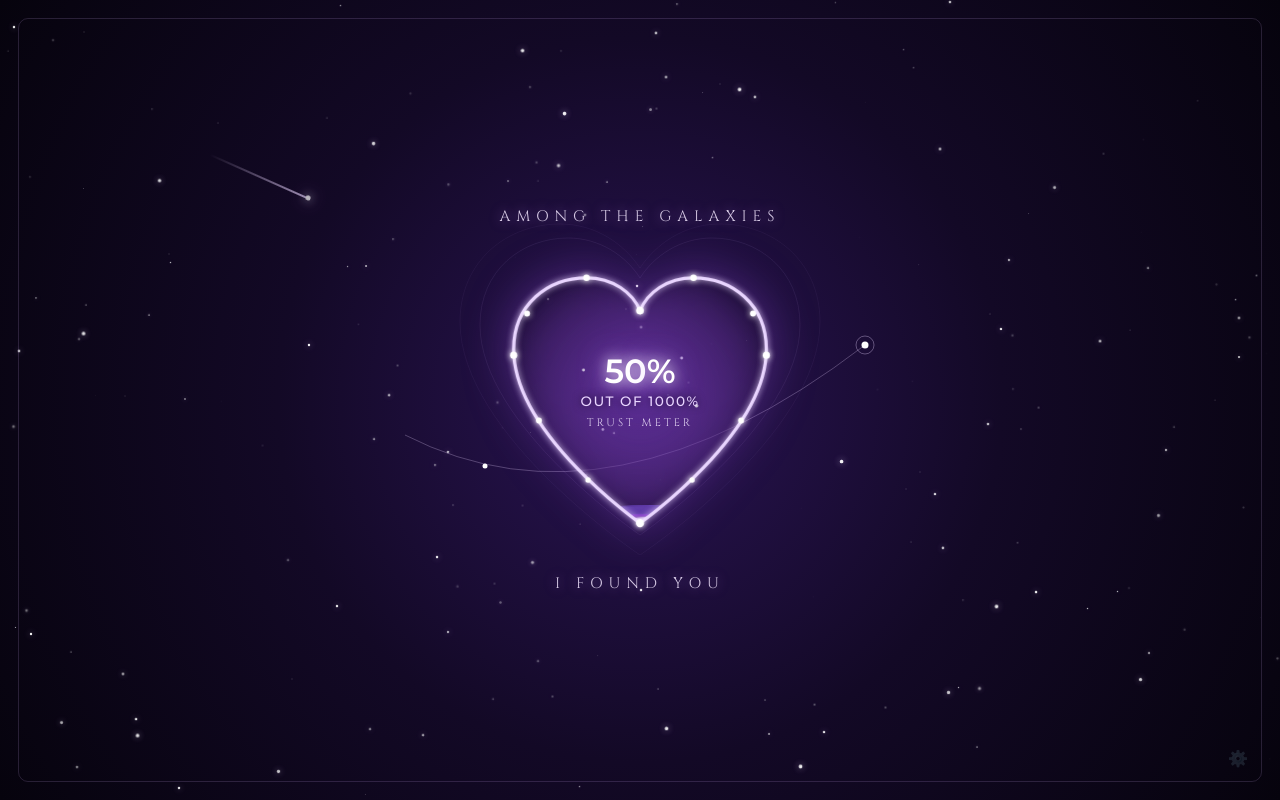
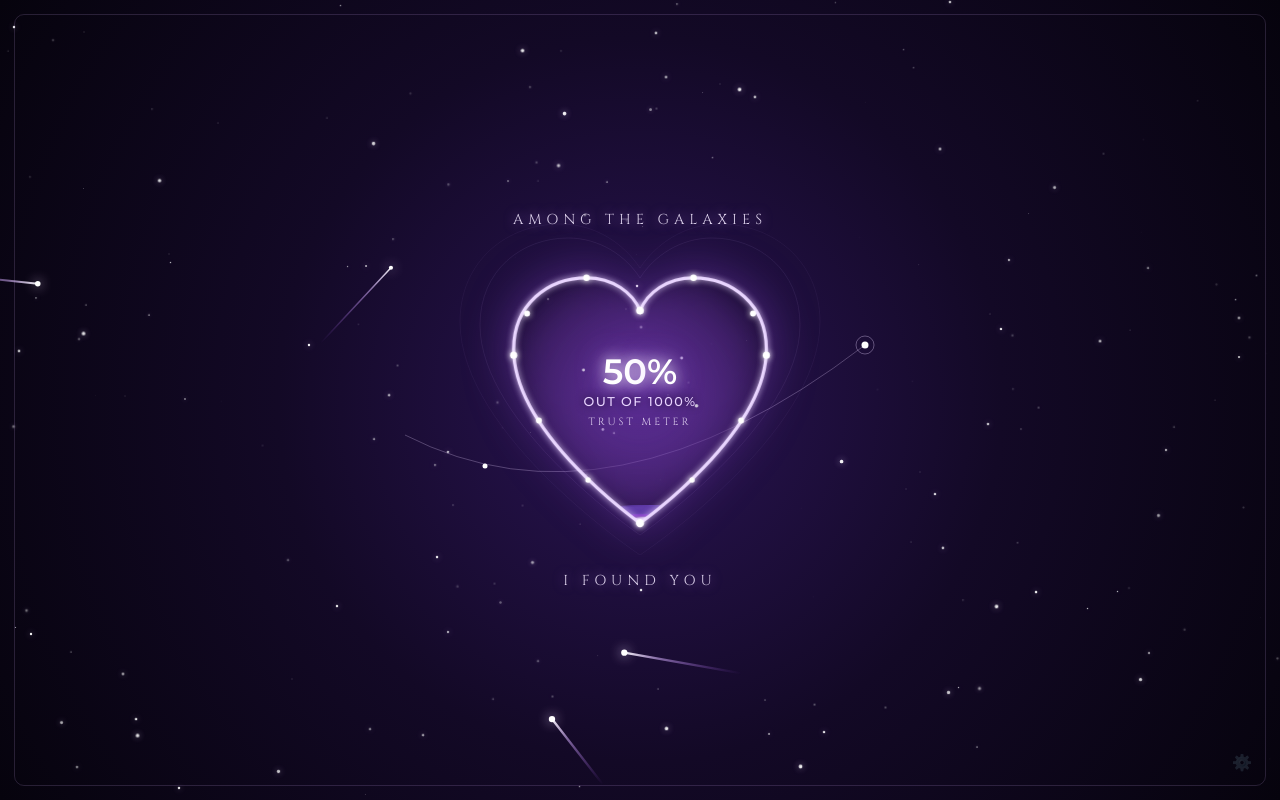
Before and after one commit to ANAND2002-DEV/Trust-, a plain HTML site: page index.html in a window 1280 px wide. Drawn offline with Linux system fonts and the light colour scheme; animation ran at ten frames a second.

Commit message:
Update index.html

```diff
--- a/index.html
+++ b/index.html
@@ -2,7 +2,7 @@
 <html lang="en">
 <head>
     <meta charset="UTF-8">
-    <meta name="viewport" content="width=device-width, initial-scale=1.0">
+    <meta name="viewport" content="width=device-width, initial-scale=1.0, maximum-scale=1.0, user-scalable=no">
     <title>Among The Galaxies - Trust Meter</title>
     <link href="https://fonts.googleapis.com/css2?family=Cinzel:wght@400;600;700&family=Montserrat:wght@300;500;600&display=swap" rel="stylesheet">
     <style>
@@ -12,33 +12,29 @@
             box-sizing: border-box;
         }
 
-        body {
-            height: 100vh;
-            width: 100vw;
+        html, body {
+            height: 100%;
+            height: 100dvh;
+            width: 100%;
             overflow: hidden;
             background: radial-gradient(circle at 50% 50%, #2a1454 0%, #130926 48%, #06030d 100%);
-            display: flex;
-            flex-direction: column;
-            align-items: center;
-            justify-content: center;
             color: #f3e8ff;
             font-family: 'Cinzel', serif;
-            position: relative;
+            position: fixed;
+            inset: 0;
         }
 
-        /* Subtle Outer Frame like Reference */
         .cosmic-frame {
             position: fixed;
-            inset: 18px;
+            inset: 14px;
             border: 1px solid rgba(216, 180, 254, 0.16);
             border-radius: 10px;
             pointer-events: none;
-            z-index: 3;
+            z-index: 4;
         }
 
-        /* Starry Night Sky */
         #stars-container {
-            position: absolute;
+            position: fixed;
             inset: 0;
             z-index: 0;
             pointer-events: none;
@@ -57,67 +53,47 @@
             50% { opacity: 0.95; transform: scale(1.2); }
         }
 
-        /* Shooting Star */
-        .shooting-star {
-            position: absolute;
-            top: 22%;
-            left: 16%;
-            width: 110px;
-            height: 1.5px;
-            background: linear-gradient(90deg, rgba(255,255,255,0), rgba(233,213,255,0.95));
-            transform: rotate(24deg);
-            opacity: 0.7;
+        #shooting-stars-canvas {
+            position: fixed;
+            inset: 0;
+            width: 100%;
+            height: 100%;
+            z-index: 1;
             pointer-events: none;
-            z-index: 1;
         }
 
-        .shooting-star::after {
-            content: '';
-            position: absolute;
-            right: 0;
-            top: -2px;
-            width: 5px;
-            height: 5px;
-            border-radius: 50%;
-            background: #fff;
-            box-shadow: 0 0 10px #fff, 0 0 18px #c084fc;
-        }
-
-        /* Main Cosmic Layout */
-        .stage {
-            position: relative;
+        .center-anchor {
+            position: fixed;
+            top: 50%;
+            left: 50%;
+            transform: translate(-50%, -50%);
             z-index: 2;
             display: flex;
             flex-direction: column;
             align-items: center;
             justify-content: center;
             width: 100%;
-            max-width: 720px;
-            padding: 20px;
+            pointer-events: none;
         }
 
         .top-caption, .bottom-caption {
-            font-size: 0.95rem;
-            letter-spacing: 6px;
-            color: rgba(243, 232, 255, 0.85);
+            font-size: 0.9rem;
+            letter-spacing: 5px;
+            color: rgba(243, 232, 255, 0.88);
             text-transform: uppercase;
-            text-shadow: 0 0 12px rgba(192, 132, 252, 0.6);
+            text-shadow: 0 0 12px rgba(192, 132, 252, 0.65);
             user-select: none;
+            text-align: center;
+            width: 100%;
         }
 
-        .top-caption {
-            margin-bottom: 18px;
-        }
+        .top-caption { margin-bottom: 16px; }
+        .bottom-caption { margin-top: 16px; }
 
-        .bottom-caption {
-            margin-top: 18px;
-        }
-
-        /* Heart & Orbit Container */
         .heart-stage {
             position: relative;
-            width: 340px;
-            height: 310px;
+            width: 280px;
+            height: 260px;
             display: flex;
             align-items: center;
             justify-content: center;
@@ -126,30 +102,31 @@
 
         @keyframes floatHeart {
             0%, 100% { transform: translateY(0px); }
-            50% { transform: translateY(-8px); }
+            50% { transform: translateY(-7px); }
         }
 
-        /* Decorative Orbit Rings Behind Heart */
         .orbit-svg {
             position: absolute;
-            width: 540px;
-            height: 360px;
+            top: 50%;
+            left: 50%;
+            transform: translate(-50%, -50%);
+            width: 140vw;
+            max-width: 540px;
+            height: auto;
             pointer-events: none;
             z-index: 1;
             overflow: visible;
         }
 
-        /* Main Heart SVG */
         .heart-svg {
             position: relative;
-            width: 300px;
-            height: 275px;
+            width: 265px;
+            height: 245px;
             z-index: 2;
             overflow: visible;
             filter: drop-shadow(0 0 22px rgba(168, 85, 247, 0.55));
         }
 
-        /* Liquid Water Waves Inside Heart */
         .water-group {
             transition: transform 1.4s cubic-bezier(0.22, 1, 0.36, 1);
         }
@@ -169,7 +146,6 @@
             100% { transform: translateX(-200px); }
         }
 
-        /* Meter Text Centered Inside the Heart */
         .inside-meter {
             position: absolute;
             z-index: 4;
@@ -183,7 +159,7 @@
 
         .inside-percentage {
             font-family: 'Montserrat', sans-serif;
-            font-size: 2.1rem;
+            font-size: 2rem;
             font-weight: 600;
             color: #ffffff;
             text-shadow: 0 0 14px rgba(255, 255, 255, 0.9), 0 0 28px rgba(192, 132, 252, 0.9);
@@ -192,7 +168,7 @@
 
         .inside-max {
             font-family: 'Montserrat', sans-serif;
-            font-size: 0.85rem;
+            font-size: 0.8rem;
             font-weight: 500;
             letter-spacing: 1.5px;
             color: #e9d5ff;
@@ -202,18 +178,17 @@
 
         .inside-label {
             font-family: 'Cinzel', serif;
-            font-size: 0.68rem;
+            font-size: 0.65rem;
             letter-spacing: 3px;
             text-transform: uppercase;
             color: rgba(243, 232, 255, 0.85);
             margin-top: 6px;
         }
 
-        /* Hidden Admin Trigger */
         #admin-trigger {
             position: fixed;
-            bottom: 24px;
-            right: 24px;
+            bottom: 20px;
+            right: 20px;
             z-index: 10;
             background: transparent;
             border: none;
@@ -224,11 +199,8 @@
             padding: 8px;
         }
 
-        #admin-trigger:hover {
-            color: rgba(233, 213, 255, 0.7);
-        }
+        #admin-trigger:hover { color: rgba(233, 213, 255, 0.7); }
 
-        /* Modal Styling */
         .modal-overlay {
             position: fixed;
             inset: 0;
@@ -272,9 +244,7 @@
             outline: none;
         }
 
-        .modal-box input:focus {
-            border-color: #c084fc;
-        }
+        .modal-box input:focus { border-color: #c084fc; }
 
         .btn-group {
             display: flex;
@@ -309,11 +279,10 @@
             display: none;
         }
 
-        @media (max-width: 480px) {
-            .top-caption, .bottom-caption { font-size: 0.75rem; letter-spacing: 4px; }
-            .heart-stage { width: 290px; height: 265px; }
-            .heart-svg { width: 260px; height: 240px; }
-            .inside-percentage { font-size: 1.85rem; }
+        @media (min-width: 768px) {
+            .heart-stage { width: 340px; height: 310px; }
+            .heart-svg { width: 300px; height: 275px; }
+            .inside-percentage { font-size: 2.2rem; }
         }
     </style>
 </head>
@@ -321,28 +290,24 @@
 
     <div class="cosmic-frame"></div>
     <div id="stars-container"></div>
-    <div class="shooting-star"></div>
+    <canvas id="shooting-stars-canvas"></canvas>
 
-    <div class="stage">
+    <div class="center-anchor">
         <div class="top-caption">Among The Galaxies</div>
 
         <div class="heart-stage">
-            <!-- Celestial Orbit Lines & Echo Hearts -->
             <svg class="orbit-svg" viewBox="0 0 540 360">
-                <!-- Faint Concentric Heart Echoes -->
                 <path d="M270,315 C270,315 110,205 110,105 C110,50 152,18 198,18 C230,18 256,36 270,58 C284,36 310,18 342,18 C388,18 430,50 430,105 C430,205 270,315 270,315 Z"
                       fill="none" stroke="rgba(216, 180, 254, 0.08)" stroke-width="1" />
                 <path d="M270,335 C270,335 90,215 90,102 C90,40 138,4 190,4 C226,4 254,24 270,48 C286,24 314,4 350,4 C402,4 450,40 450,102 C450,215 270,335 270,335 Z"
                       fill="none" stroke="rgba(216, 180, 254, 0.05)" stroke-width="1" />
 
-                <!-- Sweeping Orbital Arc -->
                 <path d="M 35,215 Q 240,320 495,125" fill="none" stroke="rgba(233, 213, 255, 0.28)" stroke-width="1" />
                 <circle cx="115" cy="246" r="2.5" fill="#ffffff" />
                 <circle cx="495" cy="125" r="3.5" fill="#ffffff" />
                 <circle cx="495" cy="125" r="9" fill="none" stroke="rgba(233, 213, 255, 0.35)" stroke-width="1" />
             </svg>
 
-            <!-- Constellation Heart with Liquid Inside -->
             <svg class="heart-svg" viewBox="0 0 200 185">
                 <defs>
                     <clipPath id="heart-clip">
@@ -369,33 +334,25 @@
                     </filter>
                 </defs>
 
-                <!-- Translucent Galaxy Glass Heart Base -->
                 <path d="M100,175 C100,175 15,115 15,58 C15,28 38,10 64,10 C82,10 95,20 100,32 C105,20 118,10 136,10 C162,10 185,28 185,58 C185,115 100,175 100,175 Z"
                       fill="url(#heartInnerGlow)" />
 
-                <!-- Liquid Water Rising Inside Heart -->
                 <g clip-path="url(#heart-clip)">
                     <g id="water-level" class="water-group" transform="translate(0, 160)">
-                        <!-- Back Wave -->
                         <path class="wave-back" d="M0,10 Q50,2 100,10 T200,10 T300,10 T400,10 V200 H0 Z" />
-                        <!-- Front Luminous Wave -->
                         <path class="wave-front" d="M0,12 Q50,20 100,12 T200,12 T300,12 T400,12 V200 H0 Z" />
-                        <!-- Shimmering Surface Line -->
                         <path class="wave-front" d="M0,12 Q50,20 100,12 T200,12 T300,12 T400,12" fill="none" stroke="rgba(243, 232, 255, 0.7)" stroke-width="1.2" />
                     </g>
 
-                    <!-- Subtle Galaxy Dust Spiral Inside Heart -->
                     <circle cx="62" cy="72" r="1" fill="#fff" opacity="0.7" />
                     <circle cx="138" cy="96" r="1.2" fill="#fff" opacity="0.8" />
                     <circle cx="75" cy="112" r="0.9" fill="#e9d5ff" opacity="0.6" />
                     <circle cx="128" cy="64" r="1" fill="#e9d5ff" opacity="0.7" />
                 </g>
 
-                <!-- Glowing Lavender-White Heart Outline -->
                 <path d="M100,175 C100,175 15,115 15,58 C15,28 38,10 64,10 C82,10 95,20 100,32 C105,20 118,10 136,10 C162,10 185,28 185,58 C185,115 100,175 100,175 Z"
                       fill="none" stroke="#e9d5ff" stroke-width="2.2" filter="url(#starGlow)" />
 
-                <!-- Constellation Star Nodes Along the Heart Border -->
                 <g fill="#ffffff" filter="url(#starGlow)">
                     <circle cx="100" cy="32" r="2.6" />
                     <circle cx="64" cy="10" r="2.2" />
@@ -412,7 +369,6 @@
                 </g>
             </svg>
 
-            <!-- Meter Displayed Inside the Heart -->
             <div class="inside-meter">
                 <div class="inside-percentage"><span id="trust-value">50</span>%</div>
                 <div class="inside-max">OUT OF 1000%</div>
@@ -423,10 +379,8 @@
         <div class="bottom-caption">I Found You</div>
     </div>
 
-    <!-- Subtle Admin Gear -->
     <button id="admin-trigger" title="Settings">⚙️</button>
 
-    <!-- Admin Login & Edit Modal -->
     <div id="admin-modal" class="modal-overlay">
         <div class="modal-box" id="login-view">
             <h3>Admin Access</h3>
@@ -451,12 +405,11 @@
             </div>
         </div>
     </div>
-
-    <script>
+        <script>
         // PASTE YOUR FIREBASE DATABASE URL BELOW (No trailing slash)
         const FIREBASE_DB_URL = "PASTE_YOUR_FIREBASE_URL_HERE";
 
-        // Generate Starry Night Background
+        // 1. Twinkling Background Stars
         const starsContainer = document.getElementById('stars-container');
         for (let i = 0; i < 180; i++) {
             const star = document.createElement('div');
@@ -471,6 +424,115 @@
             starsContainer.appendChild(star);
         }
 
+        // 2. Real Multi-Directional Shooting Stars Engine
+        const canvas = document.getElementById('shooting-stars-canvas');
+        const ctx = canvas.getContext('2d');
+        let shootingStars = [];
+
+        function resizeCanvas() {
+            canvas.width = window.innerWidth;
+            canvas.height = window.innerHeight;
+        }
+        window.addEventListener('resize', resizeCanvas);
+        resizeCanvas();
+
+        class ShootingStar {
+            constructor() {
+                this.reset();
+            }
+
+            reset() {
+                const edge = Math.floor(Math.random() * 4);
+                const w = canvas.width;
+                const h = canvas.height;
+                let angle;
+
+                if (edge === 0) {
+                    this.x = Math.random() * w;
+                    this.y = -30;
+                    angle = (Math.random() * 110 + 35) * (Math.PI / 180);
+                } else if (edge === 1) {
+                    this.x = w + 30;
+                    this.y = Math.random() * h;
+                    angle = (Math.random() * 110 + 125) * (Math.PI / 180);
+                } else if (edge === 2) {
+                    this.x = Math.random() * w;
+                    this.y = h + 30;
+                    angle = (Math.random() * 110 + 215) * (Math.PI / 180);
+                } else {
+                    this.x = -30;
+                    this.y = Math.random() * h;
+                    angle = (Math.random() * 110 - 55) * (Math.PI / 180);
+                }
+
+                this.speed = Math.random() * 9 + 7;
+                this.vx = Math.cos(angle) * this.speed;
+                this.vy = Math.sin(angle) * this.speed;
+                this.length = Math.random() * 110 + 75;
+                this.size = Math.random() * 1.6 + 1.2;
+            }
+
+            update() {
+                this.x += this.vx;
+                this.y += this.vy;
+                const margin = 180;
+                return !(
+                    this.x < -margin ||
+                    this.x > canvas.width + margin ||
+                    this.y < -margin ||
+                    this.y > canvas.height + margin
+                );
+            }
+
+            draw() {
+                const tailX = this.x - (this.vx / this.speed) * this.length;
+                const tailY = this.y - (this.vy / this.speed) * this.length;
+
+                const grad = ctx.createLinearGradient(this.x, this.y, tailX, tailY);
+                grad.addColorStop(0, 'rgba(255, 255, 255, 0.95)');
+                grad.addColorStop(0.3, 'rgba(216, 180, 254, 0.55)');
+                grad.addColorStop(1, 'rgba(168, 85, 247, 0)');
+
+                ctx.save();
+                ctx.beginPath();
+                ctx.moveTo(this.x, this.y);
+                ctx.lineTo(tailX, tailY);
+                ctx.strokeStyle = grad;
+                ctx.lineWidth = this.size;
+                ctx.lineCap = 'round';
+                ctx.stroke();
+
+                ctx.beginPath();
+                ctx.arc(this.x, this.y, this.size * 1.4, 0, Math.PI * 2);
+                ctx.fillStyle = '#ffffff';
+                ctx.shadowColor = '#e9d5ff';
+                ctx.shadowBlur = 12;
+                ctx.fill();
+                ctx.restore();
+            }
+        }
+
+        setInterval(() => {
+            if (shootingStars.length < 5) {
+                shootingStars.push(new ShootingStar());
+            }
+        }, 1100);
+
+        shootingStars.push(new ShootingStar());
+        setTimeout(() => shootingStars.push(new ShootingStar()), 450);
+
+        function animateShootingStars() {
+            ctx.clearRect(0, 0, canvas.width, canvas.height);
+            shootingStars = shootingStars.filter(star => {
+                const alive = star.update();
+                if (alive) star.draw();
+                return alive;
+            });
+            requestAnimationFrame(animateShootingStars);
+        }
+        animateShootingStars();
+
+        // 3. Trust Meter Logic (+5% Daily Growth)
         const MAX_TRUST = 1000;
         const DAILY_GROWTH = 5;
         const DEFAULT_BASE = 50;
@@ -481,7 +543,6 @@
         }
 
         async function loadGlobalTrustData() {
-            // If Firebase URL is not pasted yet, fallback to localStorage so it works immediately
             if (!FIREBASE_DB_URL || FIREBASE_DB_URL.includes("PASTE_YOUR")) {
                 let basePercent = localStorage.getItem('trust_base_percent') ?? DEFAULT_BASE;
                 let baseDate = localStorage.getItem('trust_base_date') ?? getTodayMidnight();
@@ -518,13 +579,12 @@
 
         function updateUI(value) {
             document.getElementById('trust-value').innerText = value;
-            // Map 0% - 1000% to SVG Y-coordinates inside heart (Empty = 165, Full = 5)
             const ratio = Math.min(1, Math.max(0, value / MAX_TRUST));
             const yPosition = 165 - (ratio * 160);
             document.getElementById('water-level').setAttribute('transform', `translate(0, ${yPosition})`);
         }
 
-        // Admin Modal Logic
+        // 4. Admin Modal Logic
         const modal = document.getElementById('admin-modal');
         const loginView = document.getElementById('login-view');
         const editView = document.getElementById('edit-view');
```
